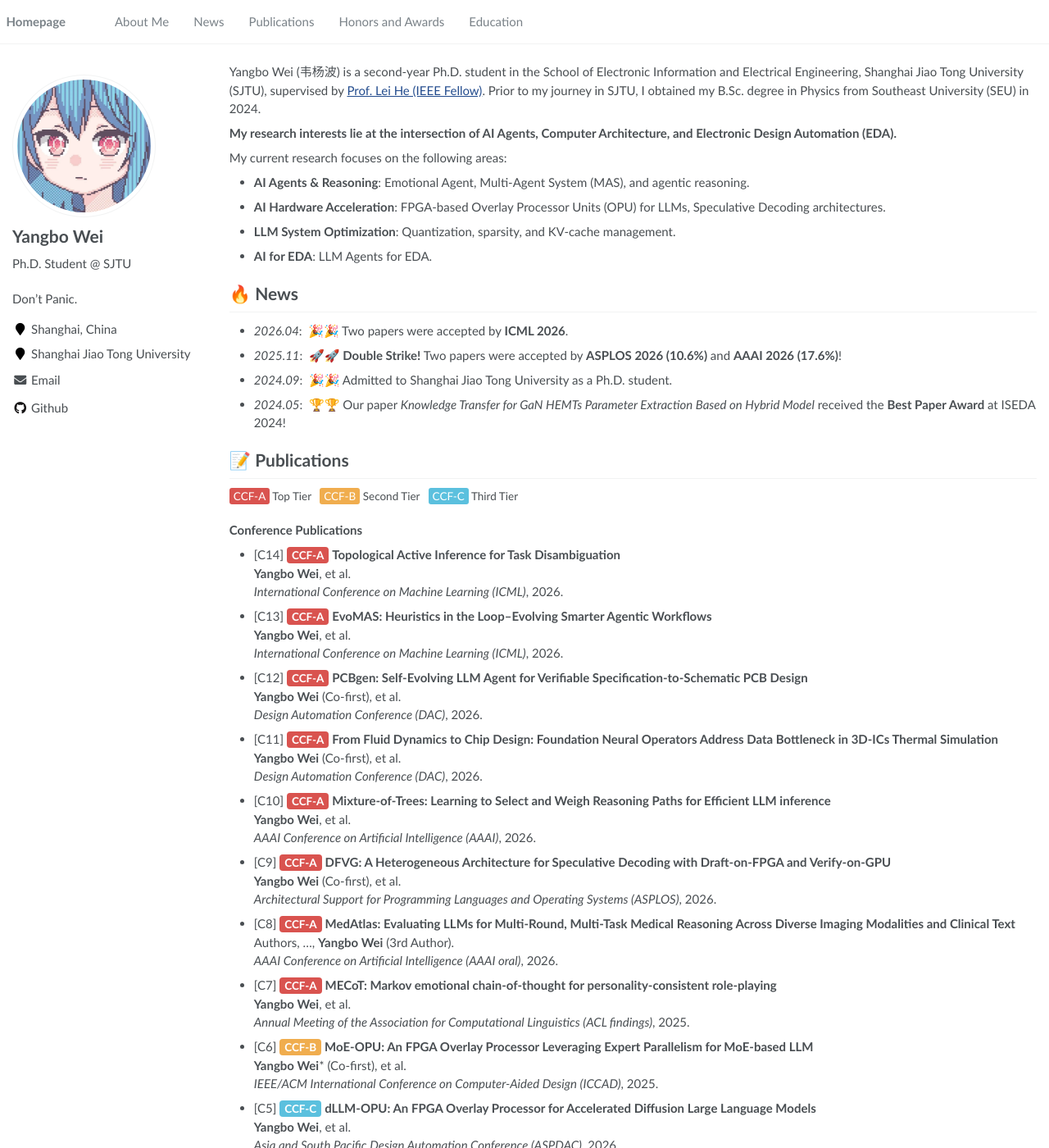
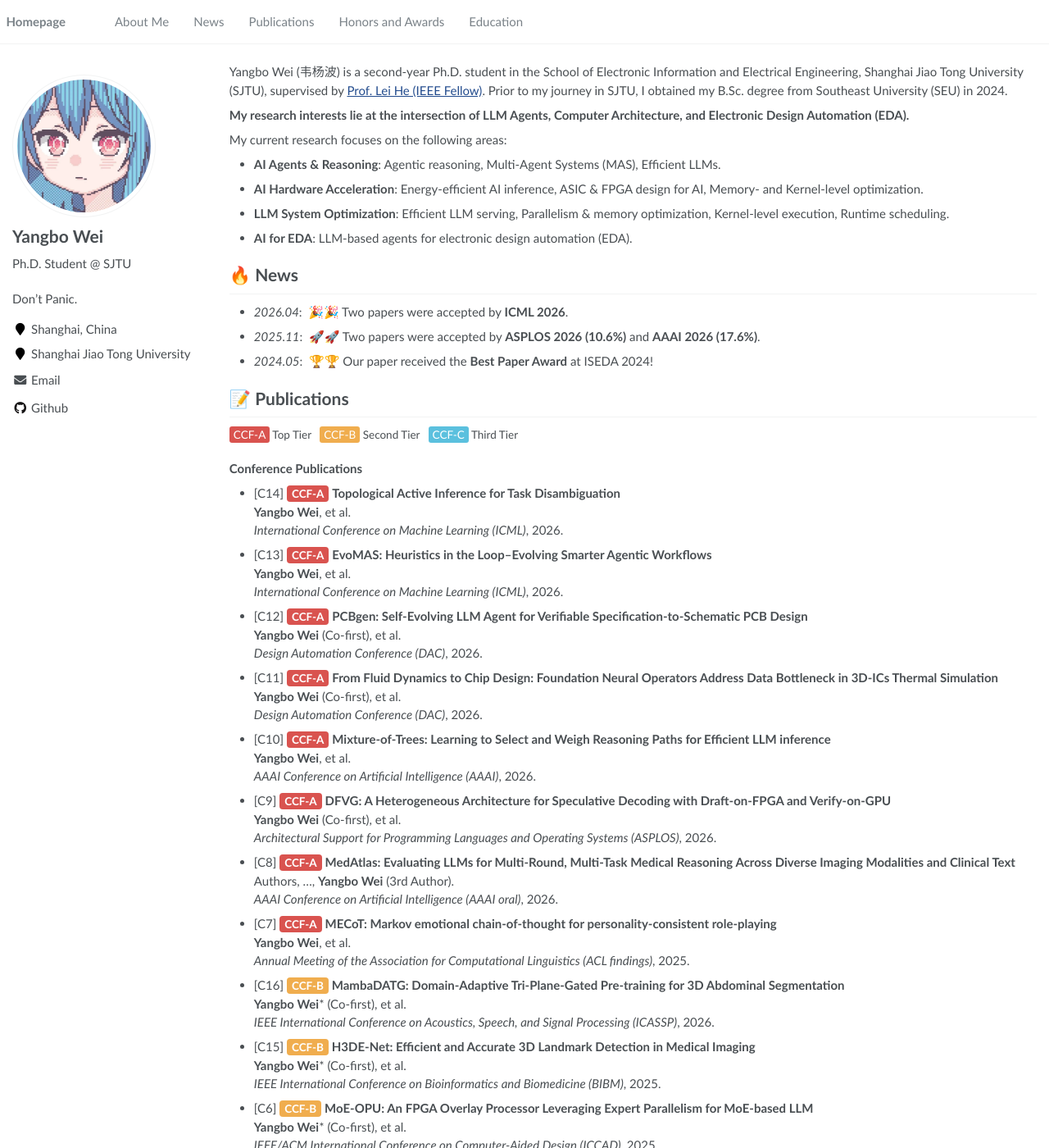
Before and after one commit to yangforever17/yangforever17.github.io, a Jekyll site: the page built from _pages/about.md, in a window 1280 px wide and 1400 px high. Shown: the whole window at 82% size. Built offline with Jekyll 4.4.1, drawn with Linux system fonts in a browser that asks for light colours; some of the changed text lies outside the part shown.

Commit message:
update-2026-05

```diff
--- a/_pages/about.md
+++ b/_pages/about.md
@@ -18,21 +18,21 @@ redirect_from:
 <span class='anchor' id='about-me'></span>
 
 Yangbo Wei (韦杨波) is a second-year Ph.D. student in the School of Electronic Information and Electrical Engineering, Shanghai Jiao Tong University (SJTU), supervised by [Prof. Lei He (IEEE Fellow)](https://scholar.google.com/citations?hl=zh-CN&user=n_N-PJkAAAAJ&view_op=list_works).
-Prior to my journey in SJTU, I obtained my B.Sc. degree in Physics from Southeast University (SEU) in 2024.
+Prior to my journey in SJTU, I obtained my B.Sc. degree from Southeast University (SEU) in 2024.
 
-**My research interests lie at the intersection of AI Agents, Computer Architecture, and Electronic Design Automation (EDA).**
+**My research interests lie at the intersection of LLM Agents, Computer Architecture, and Electronic Design Automation (EDA).**
 
 My current research focuses on the following areas:
-- **AI Agents & Reasoning**: Emotional Agent, Multi-Agent System (MAS), and agentic reasoning.
-- **AI Hardware Acceleration**: FPGA-based Overlay Processor Units (OPU) for LLMs, Speculative Decoding architectures.
-- **LLM System Optimization**:  Quantization, sparsity, and KV-cache management.
-- **AI for EDA**: LLM Agents for EDA.
+
+- **AI Agents & Reasoning**: Agentic reasoning, Multi-Agent Systems (MAS), Efficient LLMs.
+- **AI Hardware Acceleration**: Energy-efficient AI inference, ASIC & FPGA design for AI, Memory- and Kernel-level optimization.
+- **LLM System Optimization**: Efficient LLM serving, Parallelism & memory optimization, Kernel-level execution, Runtime scheduling.
+- **AI for EDA**: LLM-based agents for electronic design automation (EDA).
 
 # 🔥 News
 - *2026.04*: &nbsp;🎉🎉 Two papers were accepted by **ICML 2026**.
-- *2025.11*: &nbsp;🚀🚀 **Double Strike!** Two papers were accepted by **ASPLOS 2026 (10.6%)** and **AAAI 2026 (17.6%)**!
-- *2024.09*: &nbsp;🎉🎉 Admitted to Shanghai Jiao Tong University as a Ph.D. student.
-- *2024.05*: &nbsp;🏆🏆 Our paper *Knowledge Transfer for GaN HEMTs Parameter Extraction Based on Hybrid Model* received the **Best Paper Award** at ISEDA 2024!
+- *2025.11*: &nbsp;🚀🚀 Two papers were accepted by **ASPLOS 2026 (10.6%)** and **AAAI 2026 (17.6%)**.
+- *2024.05*: &nbsp;🏆🏆 Our paper received the **Best Paper Award** at ISEDA 2024!
 
 
 # 📝 Publications
@@ -52,6 +52,8 @@ My current research focuses on the following areas:
 - [C9] <span style="background-color: #d9534f; color: white; padding: 2px 6px; border-radius: 4px; font-size: 0.9em; font-weight: bold;">CCF-A</span> **DFVG: A Heterogeneous Architecture for Speculative Decoding with Draft-on-FPGA and Verify-on-GPU** <br> **Yangbo Wei** (Co-first), et al. <br> *Architectural Support for Programming Languages and Operating Systems (ASPLOS)*, 2026.
 - [C8] <span style="background-color: #d9534f; color: white; padding: 2px 6px; border-radius: 4px; font-size: 0.9em; font-weight: bold;">CCF-A</span> **MedAtlas: Evaluating LLMs for Multi-Round, Multi-Task Medical Reasoning Across Diverse Imaging Modalities and Clinical Text** <br> Authors, ..., **Yangbo Wei** (3rd Author). <br> *AAAI Conference on Artificial Intelligence (AAAI oral)*, 2026.
 - [C7] <span style="background-color: #d9534f; color: white; padding: 2px 6px; border-radius: 4px; font-size: 0.9em; font-weight: bold;">CCF-A</span> **MECoT: Markov emotional chain-of-thought for personality-consistent role-playing** <br> **Yangbo Wei**, et al. <br> *Annual Meeting of the Association for Computational Linguistics (ACL findings)*, 2025.
+- [C16] <span style="background-color: #f0ad4e; color: white; padding: 2px 6px; border-radius: 4px; font-size: 0.9em; font-weight: bold;">CCF-B</span> **MambaDATG: Domain-Adaptive Tri-Plane-Gated Pre-training for 3D Abdominal Segmentation** <br> **Yangbo Wei*** (Co-first), et al. <br> *IEEE International Conference on Acoustics, Speech, and Signal Processing (ICASSP)*, 2026.
+- [C15] <span style="background-color: #f0ad4e; color: white; padding: 2px 6px; border-radius: 4px; font-size: 0.9em; font-weight: bold;">CCF-B</span> **H3DE-Net: Efficient and Accurate 3D Landmark Detection in Medical Imaging** <br> **Yangbo Wei*** (Co-first), et al. <br> *IEEE International Conference on Bioinformatics and Biomedicine (BIBM)*, 2025.
 - [C6] <span style="background-color: #f0ad4e; color: white; padding: 2px 6px; border-radius: 4px; font-size: 0.9em; font-weight: bold;">CCF-B</span> **MoE-OPU: An FPGA Overlay Processor Leveraging Expert Parallelism for MoE-based LLM** <br> **Yangbo Wei*** (Co-first), et al. <br> *IEEE/ACM International Conference on Computer-Aided Design (ICCAD)*, 2025.
 - [C5] <span style="background-color: #5bc0de; color: white; padding: 2px 6px; border-radius: 4px; font-size: 0.9em; font-weight: bold;">CCF-C</span> **dLLM-OPU: An FPGA Overlay Processor for Accelerated Diffusion Large Language Models** <br> **Yangbo Wei**, et al. <br> *Asia and South Pacific Design Automation Conference (ASPDAC)*, 2026.
 - [C4] <span style="background-color: #5bc0de; color: white; padding: 2px 6px; border-radius: 4px; font-size: 0.9em; font-weight: bold;">CCF-C</span> **Vflow: Discovering optimal agentic workflows for verilog generation** <br> **Yangbo Wei**, et al. <br> *Asia and South Pacific Design Automation Conference (ASPDAC)*, 2026.
@@ -62,30 +64,21 @@ My current research focuses on the following areas:
 **Journal Publications**
 - [J1] <span style="background-color: #f0ad4e; color: white; padding: 2px 6px; border-radius: 4px; font-size: 0.9em; font-weight: bold;">CCF-B</span> **ModelGen: Automating Semiconductor Parameter Extraction with Large Language Model Agents** <br> **Yangbo Wei**, et al. <br> *ACM Transactions on Design Automation of Electronic Systems (TODAES)*.
 
-**Preprints / Under Review**
-- [U3] <span style="background-color: #d9534f; color: white; padding: 2px 6px; border-radius: 4px; font-size: 0.9em; font-weight: bold;">CCF-A</span> **Pack-MoE: xxx** <br> **Yangbo Wei**, et al. <br> *Under Review at Design Automation Conference (DAC)*, 2026.
-- [U2] <span style="background-color: #d9534f; color: white; padding: 2px 6px; border-radius: 4px; font-size: 0.9em; font-weight: bold;">CCF-A</span> **Cluster-of-Thought: xxx** <br> **Yangbo Wei**, et al. <br> *Under Review at Design Automation Conference (DAC)*, 2026.
 
 
 # 🎖 Honors and Awards
 **Academic Awards**
 - *2024.05* **Best Paper Award**, ISEDA 2024 (International Symposium on Electronic Design Automation)
+
+**Competitions**
 - *2023* First Prize (Meritorious Winner), Mathematical Contest in Modeling (MCM/ICM)
 - *2023* Second Prize, China Undergraduate Mathematical Contest in Modeling (National Level)
-
-**Competitions**
-- *2022* First Prize, Southeast University Programming Competition
 - *2022* First Prize, Southeast University Electronic Design Competition
 
 # 📖 Education
 - *2024.09 - Present*, Ph.D. Student in Integrated Circuit Engineering, Shanghai Jiao Tong University (SJTU).
-- *2020.09 - 2024.06*, B.Sc. in Physics, Southeast University (SEU).
+- *2020.09 - 2024.06*, B.Sc. Southeast University (SEU).
 
-# 💻 Projects
-- **AI Agents & Reasoning (MECoT & EvoMAS)**: Developed "Markov Emotional Chain-of-Thought" (MECoT) to enhance personality-consistent role-playing in LLMs. Proposed EvoMAS to optimize Multi-Agent Systems (MAS) workflows using heuristic evolution loops for smarter agentic collaboration.
-- **FPGA-based Overlay Processor Unit (OPU)**: Designed a scalable computing engine on Xilinx Alveo U200 to accelerate BERT, ViT, and LLaMA models. Implemented hardware-software co-design with PCIe data transfer.
-- **Heterogeneous Speculative Decoding (DFVG)**: Proposed a Draft-on-FPGA, Verify-on-GPU architecture, achieving 3.26x throughput improvement for LLM inference.
-- **Expert-Aware Quantization for MoE**: Implemented N:M sparsity and mixed-precision quantization for DeepSeek-V2-Lite, reducing parameter size by 2.76x.
 
 
 # 🏖️ Life & Misc
```
